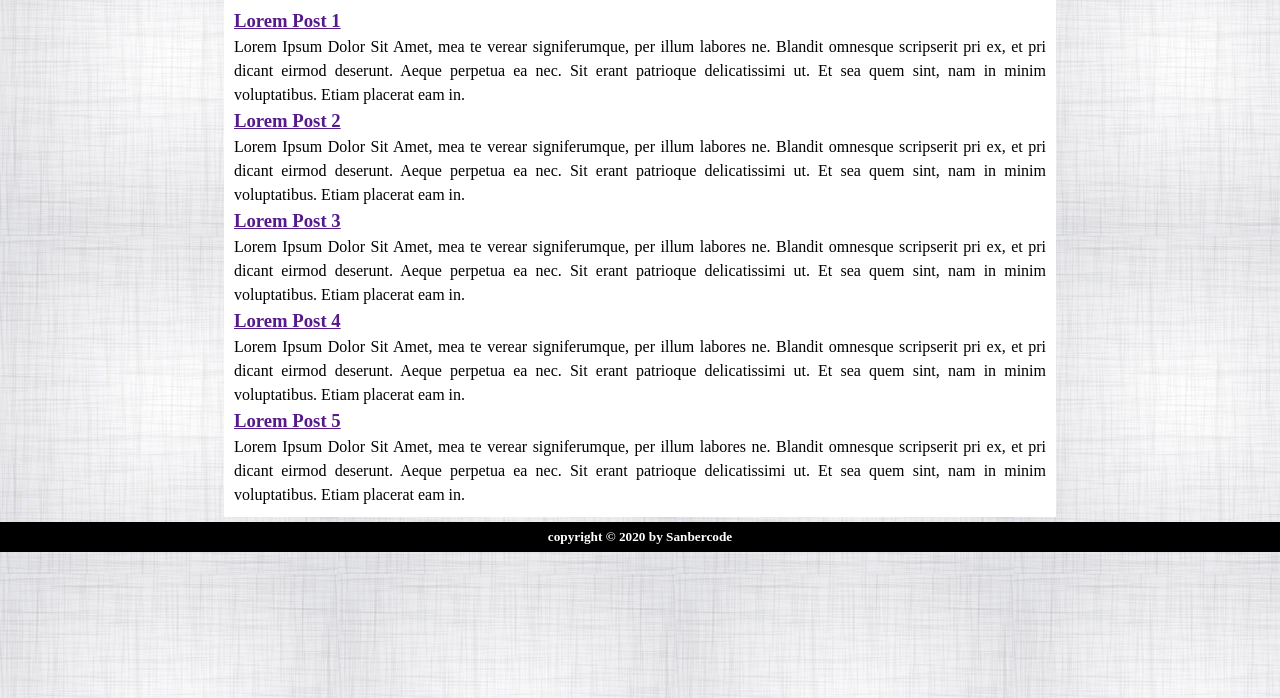
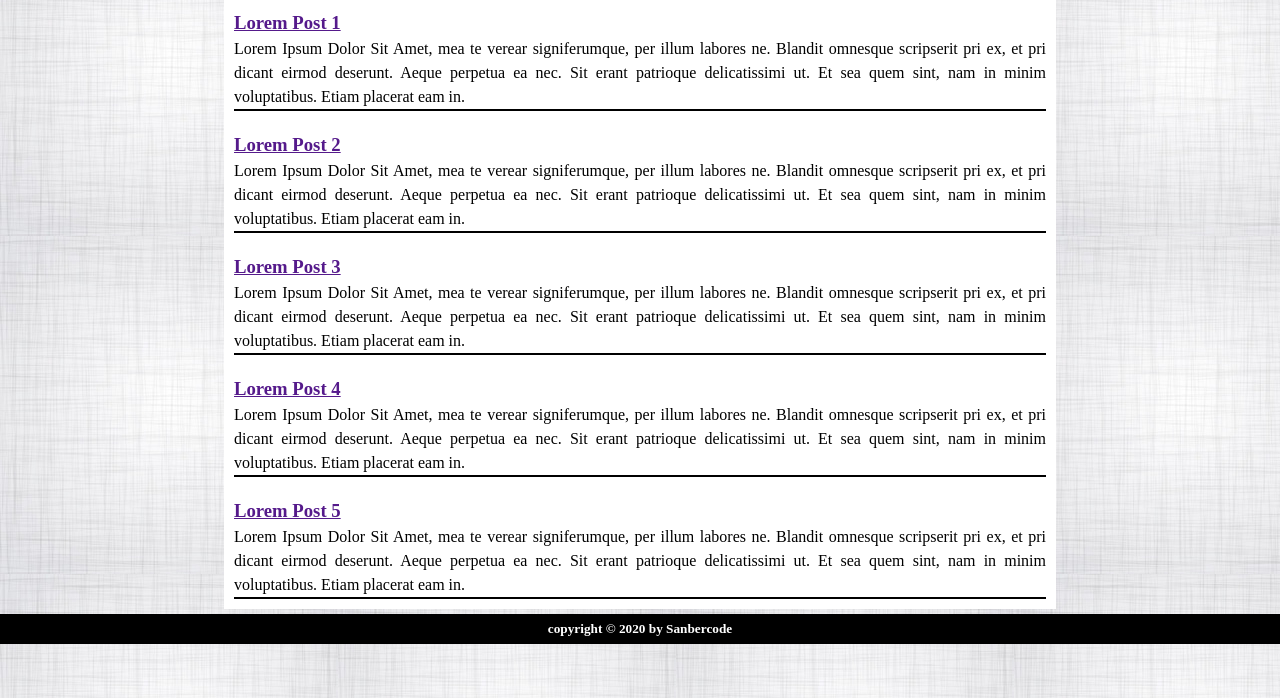
Before and after one commit to AndrewEndru/Tugas-Hari-Ke-2--HTML-CSS, a plain HTML site: page index.html in a window 1280 px wide. Shown: the part 102-800 px from the top of the page. Drawn offline with Linux system fonts and the light colour scheme.

Commit message:
perubahan pada kontent menambahkan tag <hr>

```diff
--- a/public/css/style.css
+++ b/public/css/style.css
@@ -60,6 +60,8 @@ section #article-list {
 section #article-list div {
   text-align: justify;
   line-height: 1.5;
+  border-bottom: 2px solid black;
+  margin-top: 2px;
 }
 
 /* menghapus float */
@@ -106,10 +108,8 @@ footer {
 }
 
 .container label {
-
   padding-right: 20px;
 }
-
 
 /* Style contact */
 
```
Also changed, not shown: index.html (+4 -0 lines). Lines whose indentation alone changed are shown as unchanged.
